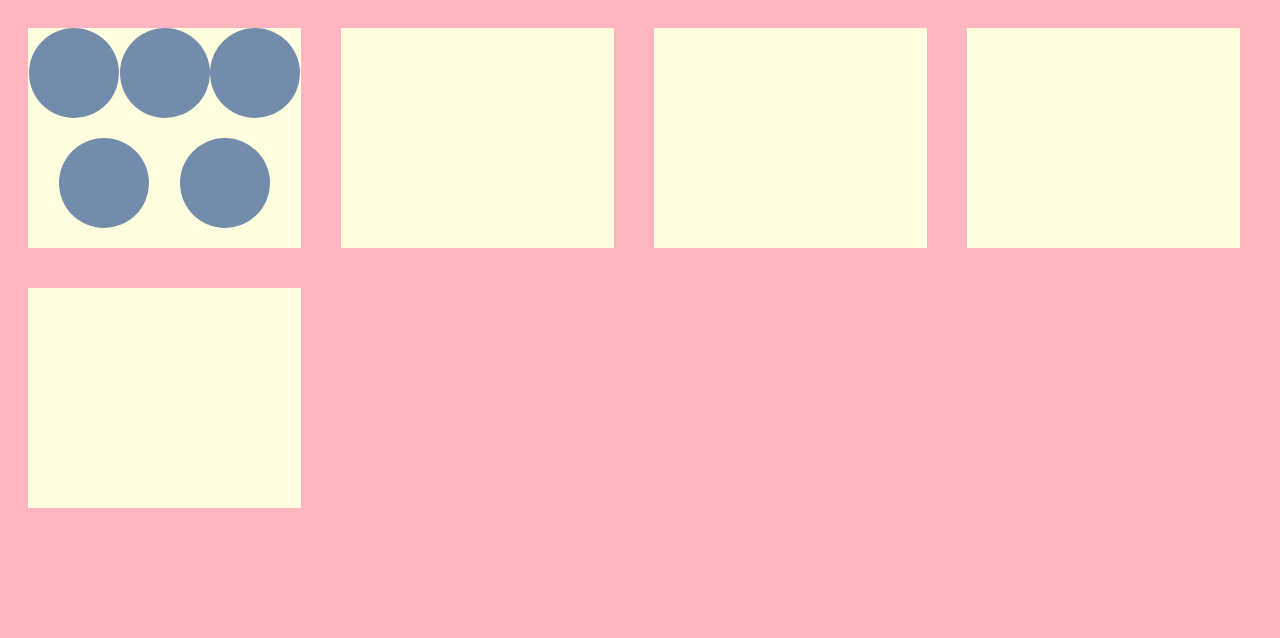
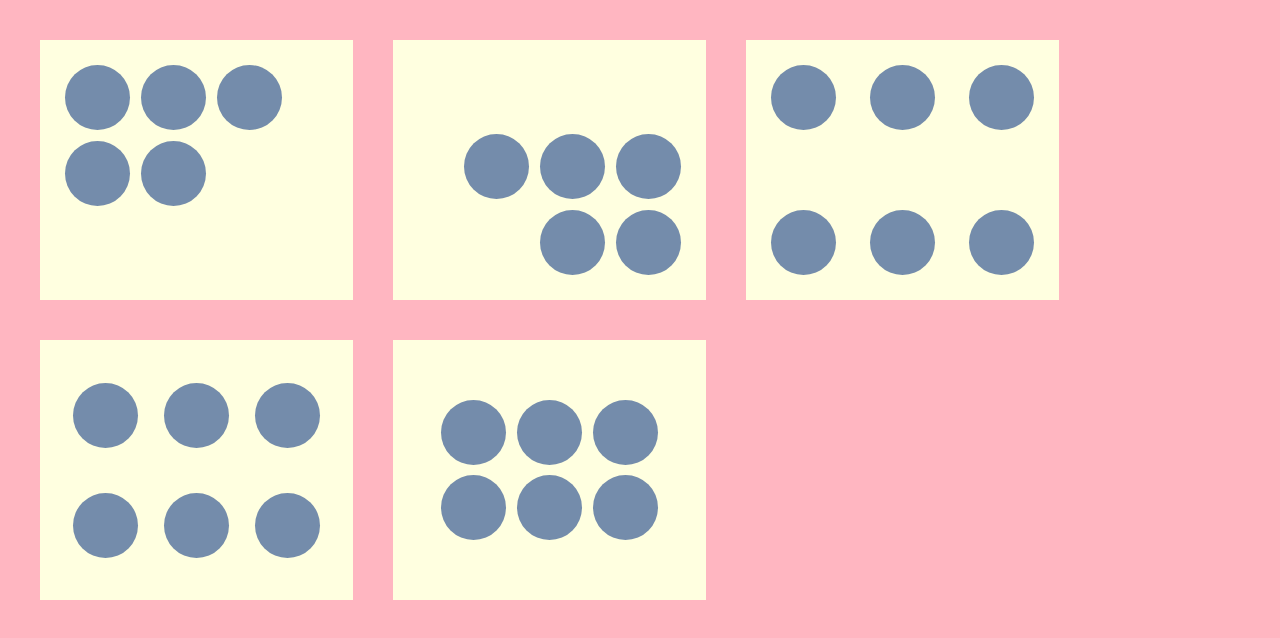
Before and after one commit to carolinacarlen/Flexbox-circles-, a plain HTML site: page index.html in a window 1280 px wide. Drawn offline with Linux system fonts and the light colour scheme.

Commit message:
sista ändrade versionen

```diff
--- a/Styles/index.css
+++ b/Styles/index.css
@@ -1,5 +1,6 @@
 body {
     background-color: lightpink;
+    margin: 20px;
 }
 
 .flex-container-main {
@@ -13,37 +14,88 @@ body {
     height: 220px;
     background-color: lightyellow;
     margin: 20px;
+    padding: 20px;
     display: flex;
+    flex-wrap: wrap;
+    flex-direction: row;
 }
 
 .flex-container1 {
+    display: flex;
+    flex-direction: row;
     flex-wrap: wrap;
-    flex-direction: row;
-    margin: 20px;
-    justify-content: space-evenly;
-    align-items: flex-start;
+    align-content: flex-start;
+
 }
 .flex-container1 >div {
+    width: 25px;
+    height: 25px;
+    border-radius: 50%;
+    background-color: #748CAB;
+    padding: 20px;
+    margin: 2%;
+}
+
+.flex-container2 {
     display: flex;
-    width: 50px;
-    height: 50px;
+    flex-wrap: wrap;
+    align-content: flex-end;
+    justify-content: flex-end;
+}
+
+.flex-container2 >div {
+    width: 25px;
+    height: 25px;
     border-radius: 50%;
     background: #748CAB;
-    margin: 20 px;
     padding: 20px;
-    flex-direction: row;
-    justify-content: flex-start;
-    align-items: flex-start;
+    margin: 2%;
 }
 
-.con1circle1 {
-    flex-direction: row;
-    justify-content: flex-start;
-    align-items: flex-start;
+.flex-container3 {
+    display: flex;
+    flex-wrap: wrap;
+    align-content: space-between;
+    justify-content: space-between;
 }
 
-.con1circle2 {
-    flex-direction: row;
-    justify-content: flex-start;
-    align-items: center;
+.flex-container3 >div {
+    width: 25px;
+    height: 25px;
+    border-radius: 50%;
+    background: #748CAB;
+    padding: 20px;
+    margin: 2%;
 }
+
+.flex-container4 {
+    display: flex;
+    flex-wrap: wrap;
+    align-content: space-around;
+    justify-content: space-around;
+}
+
+.flex-container4 >div {
+    width: 25px;
+    height: 25px;
+    border-radius: 50%;
+    background: #748CAB;
+    padding: 20px;
+    margin: 2%;
+}
+
+.flex-container5 {
+    display: flex;
+    flex-wrap: wrap;
+    align-content: center;
+    justify-content: center;
+}
+
+.flex-container5 >div {
+    width: 25px;
+    height: 25px;
+    border-radius: 50%;
+    background: #748CAB;
+    padding: 20px;
+    margin: 2%;
+}
--- a/index.html
+++ b/index.html
@@ -11,14 +11,16 @@
 <body>
     <div class="flex-container-main">
         <div class="flex-container1">
-            <div class="con1circle1"></div>
-            <div class="con1circle1"></div>
-            <div class="con1circle1"></div>
-            <div class="con1circle2"></div>
-            <div class="con1circle2"></div>
+            <div></div>
+            <div></div>
+            <div></div>
+            <div></div>
+            <div></div>
         </div>
 
         <div class="flex-container2">
+            <div></div>
+            <div></div>
             <div></div>
             <div></div>
             <div></div>
@@ -27,16 +29,25 @@
             <div></div>
             <div></div>
             <div></div>
+            <div></div>
+            <div></div>
+            <div></div>
         </div>
         <div class="flex-container4">
             <div></div>
             <div></div>
             <div></div>
+            <div></div>
+            <div></div>
+            <div></div>
         </div>
         <div class="flex-container5">
-            <div id="item1con5"></div>
-            <div id="item2con5"></div>
-            <div id="item3con5"></div>
+            <div></div>
+            <div></div>
+            <div></div>
+            <div></div>
+            <div></div>
+            <div></div>
         </div>
     </div>
 </body>
```
